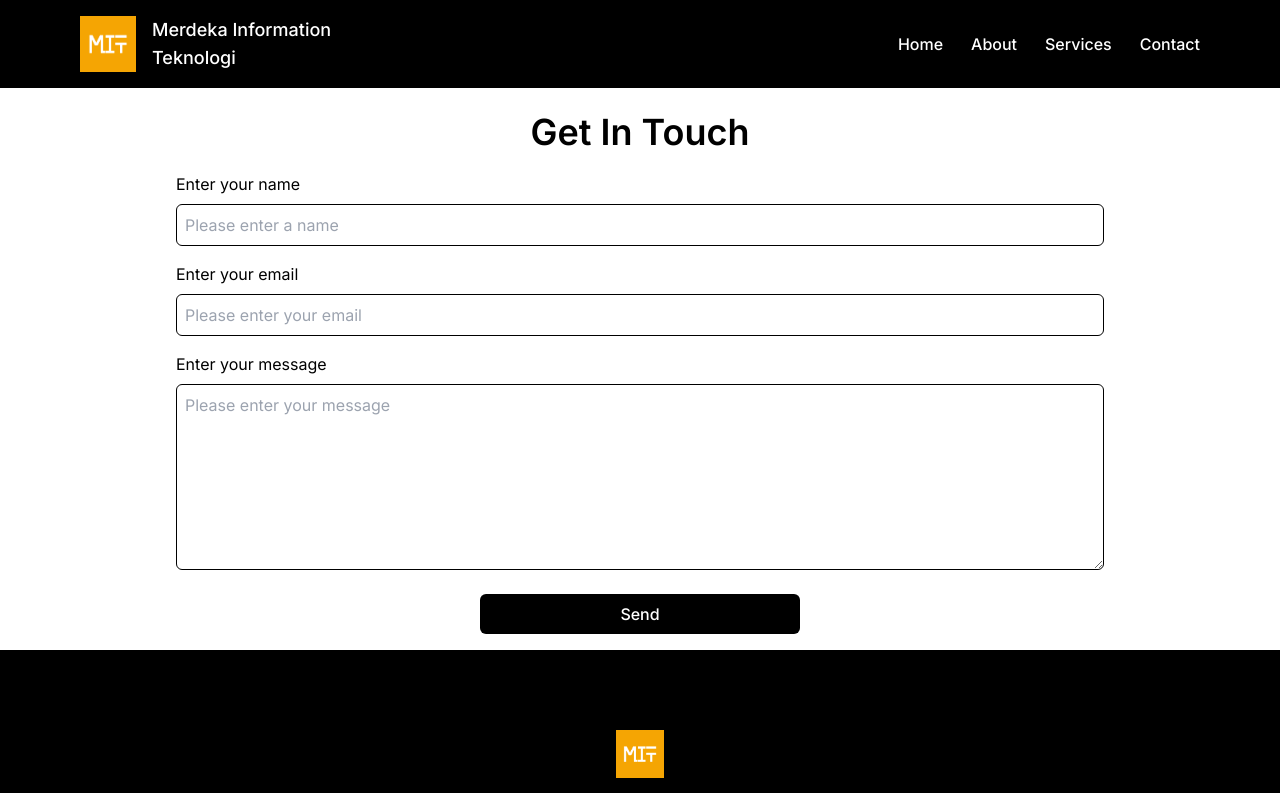
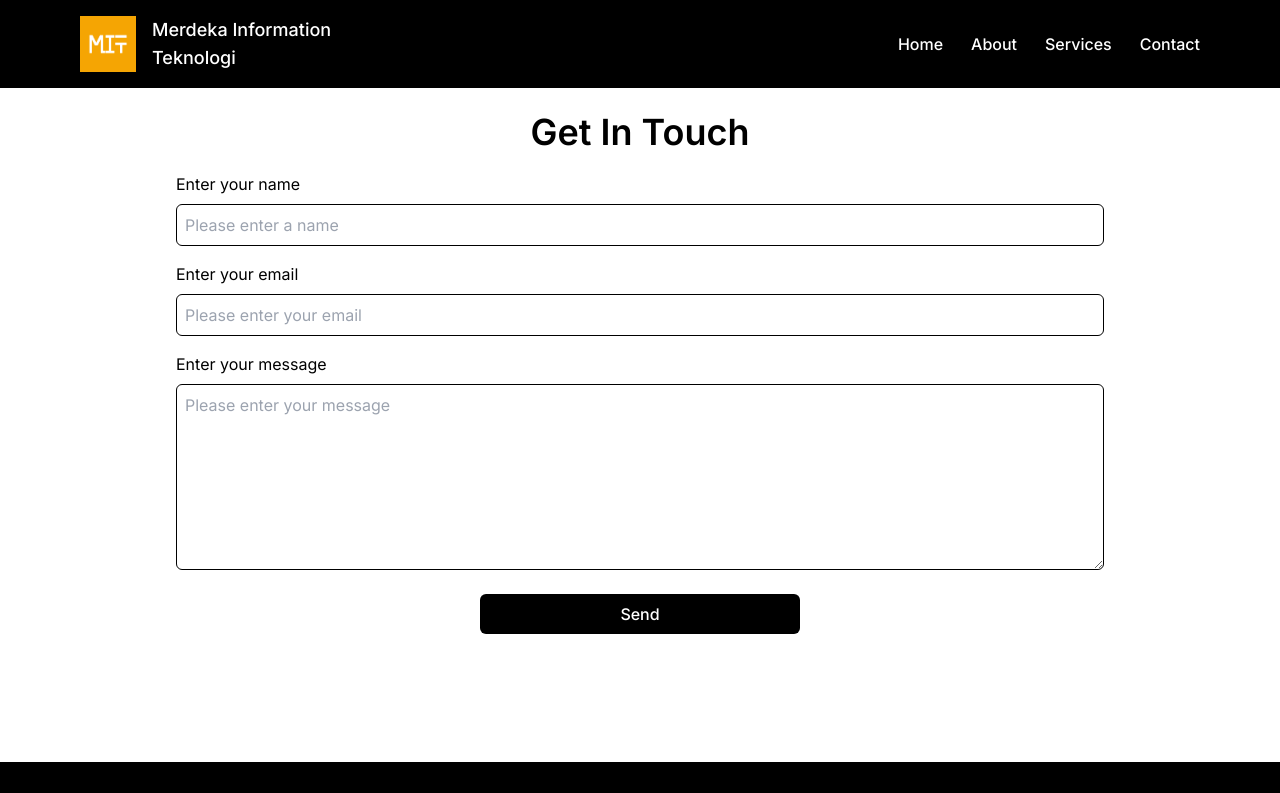
Before and after one commit to abelmorad/merdekainfotek, a Next.js app: page /contact in a window 1280 px wide. Shown: the top 793 px of the page. Built offline with nearby package versions, Linux system fonts and the light colour scheme.

Commit message:
Style: add padding bottom

```diff
--- a/src/app/contact/page.tsx
+++ b/src/app/contact/page.tsx
@@ -4,7 +4,7 @@ const page = () => {
   return (
     <section
       id="service"
-      className="flex flex-col pt-28 mobile:text-center mobile:px-4 tablet:px-16 desktop:px-44"
+      className="flex flex-col py-28 mobile:text-center mobile:px-4 tablet:px-16 desktop:px-44"
       aria-labelledby="contact"
     >
       <div
```
